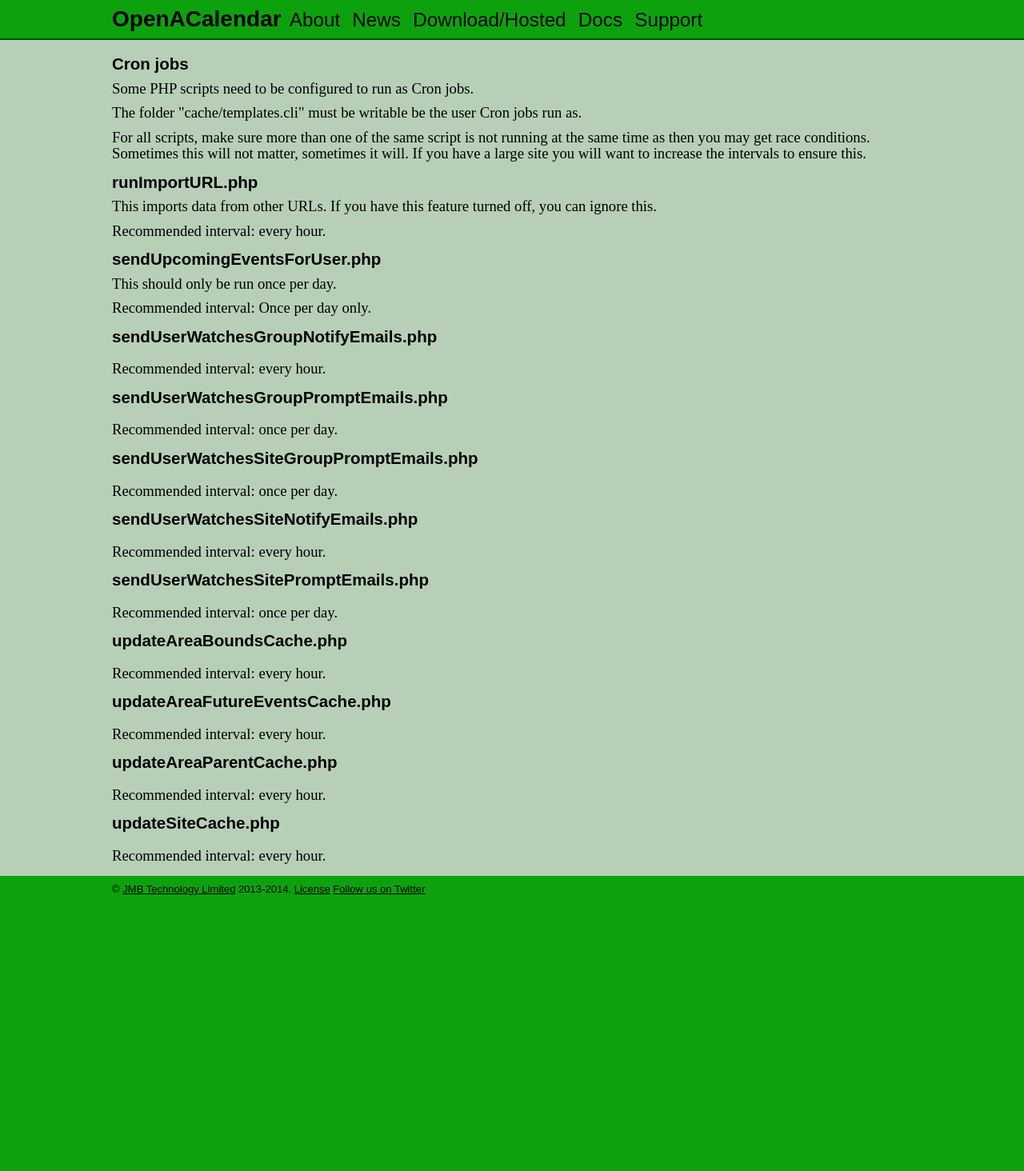
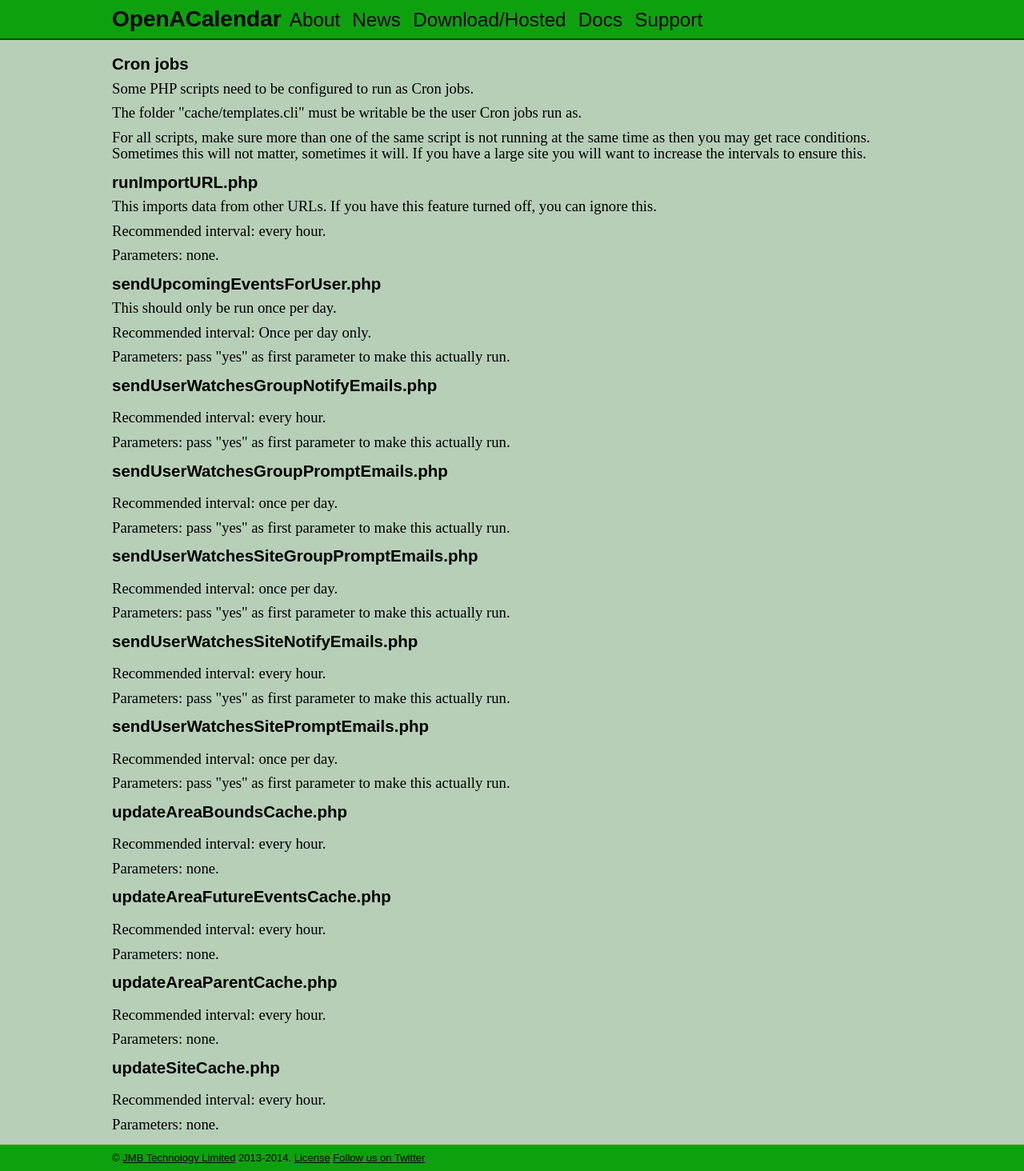
Before and after one commit to OpenACalendar/openacalendar.github.io, a Jekyll site: the page built from docs/cron.html, in a window 1280 px wide. Shown: the whole page at 80% size. Built offline with Jekyll 4.4.1, drawn with Linux system fonts in a browser that asks for light colours; Markdown is read by kramdown in place of the engine named in the settings; comment, search, counter and statistics services are not loaded; before the commit the page ends 1128 px from its top, so only the background shows below that.

Commit message:
parameters for cron jobs

```diff
--- a/docs/cron.html
+++ b/docs/cron.html
@@ -19,12 +19,15 @@
 
 <p>Recommended interval: every hour.</p>
 
+<p>Parameters: none.</p>
+
 <h2>sendUpcomingEventsForUser.php</h2>
 
 <p>This should only be run once per day.</p>
 
 <p>Recommended interval: Once per day only. </p>
 
+<p>Parameters: pass "yes" as first parameter to make this actually run.</p>
 
 <h2>sendUserWatchesGroupNotifyEmails.php</h2>
 
@@ -32,6 +35,7 @@
 
 <p>Recommended interval:  every hour.</p>
 
+<p>Parameters: pass "yes" as first parameter to make this actually run.</p>
 
 <h2>sendUserWatchesGroupPromptEmails.php</h2>
 
@@ -39,7 +43,7 @@
 
 <p>Recommended interval:  once per day.</p>
 
-
+<p>Parameters: pass "yes" as first parameter to make this actually run.</p>
 
 <h2>sendUserWatchesSiteGroupPromptEmails.php</h2>
 
@@ -47,7 +51,7 @@
 
 <p>Recommended interval:  once per day.</p>
 
-
+<p>Parameters: pass "yes" as first parameter to make this actually run.</p>
 
 <h2>sendUserWatchesSiteNotifyEmails.php</h2>
 
@@ -55,7 +59,7 @@
 
 <p>Recommended interval:  every hour.</p>
 
-
+<p>Parameters: pass "yes" as first parameter to make this actually run.</p>
 
 <h2>sendUserWatchesSitePromptEmails.php</h2>
 
@@ -63,6 +67,7 @@
 
 <p>Recommended interval:  once per day.</p>
 
+<p>Parameters: pass "yes" as first parameter to make this actually run.</p>
 
 <h2>updateAreaBoundsCache.php</h2>
 
@@ -70,6 +75,7 @@
 
 <p>Recommended interval:  every hour.</p>
 
+<p>Parameters: none.</p>
 
 <h2>updateAreaFutureEventsCache.php</h2>
 
@@ -77,6 +83,7 @@
 
 <p>Recommended interval:  every hour.</p>
 
+<p>Parameters: none.</p>
 
 <h2>updateAreaParentCache.php</h2>
 
@@ -84,9 +91,12 @@
 
 <p>Recommended interval:  every hour.</p>
 
+<p>Parameters: none.</p>
 
 <h2>updateSiteCache.php</h2>
 
 <p></p>
 
 <p>Recommended interval:  every hour.</p>
+
+<p>Parameters: none.</p>
```
